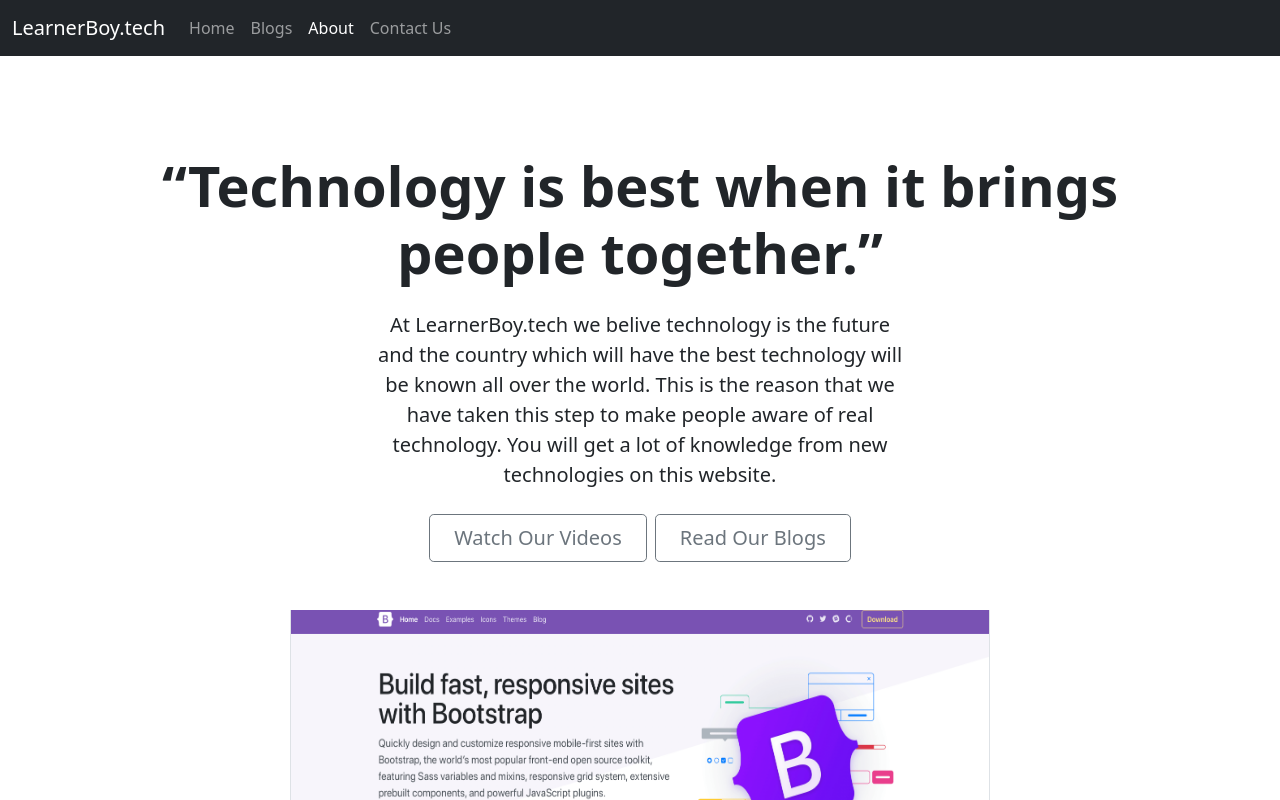
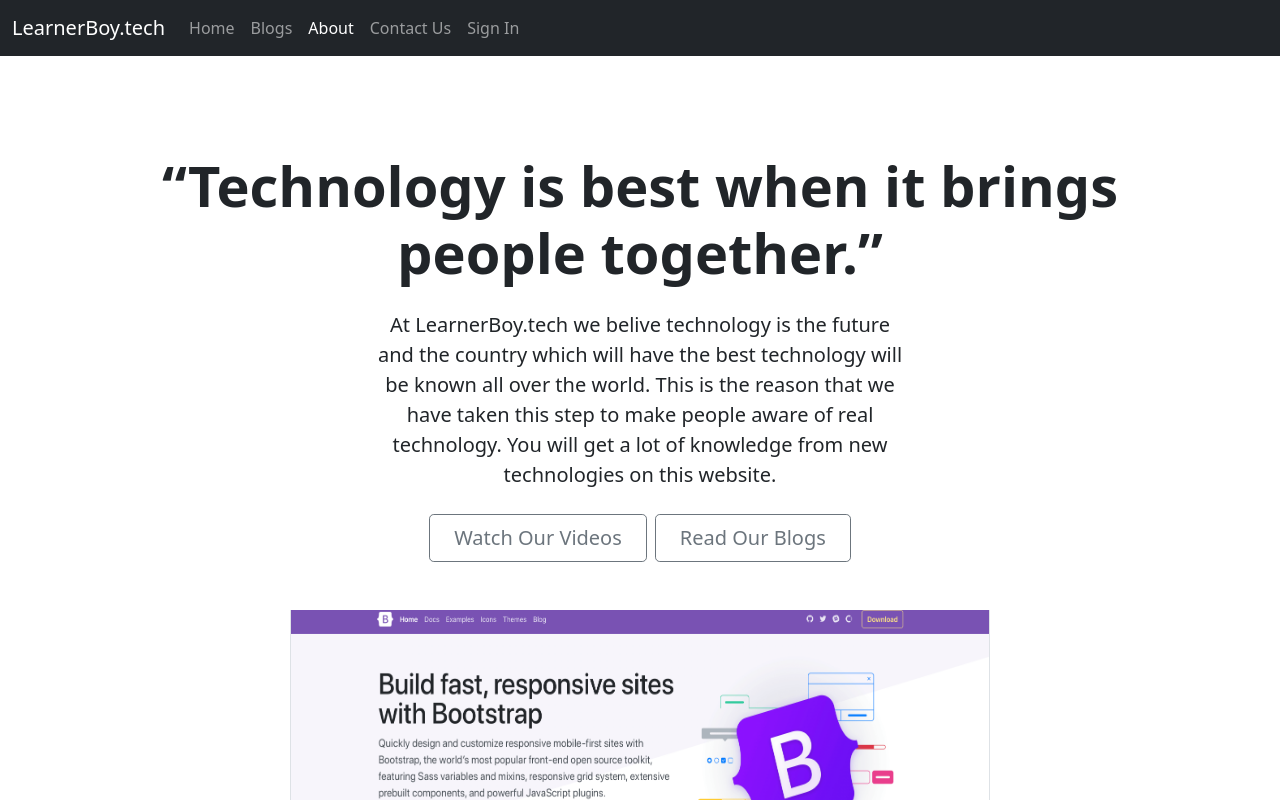
Before and after one commit to heysuraj1/Learner-Front, a Next.js app: page /about in a window 1280 px wide. Shown: the top 800 px of the page. Built offline with nearby package versions, Linux system fonts and the light colour scheme; no server answers.

Commit message:
added gitub signin

```diff
--- a/component/NavBar.js
+++ b/component/NavBar.js
@@ -1,7 +1,15 @@
 import React from "react";
 import Link from "next/link";
 import { useRouter } from "next/router";
+import { signIn, signOut ,useSession } from 'next-auth/client'
+
+
+
+
+
 function NavBar() {
+   const [ session , loading ] = useSession()
+   console.log(session , loading)
   const router = useRouter();
   return (
     <div>
@@ -50,6 +58,38 @@ function NavBar() {
                   <a className={router.pathname == "/contact" ? "active nav-link" : "nav-link"}>Contact Us</a>
                 </Link>
               </li>
+
+              {
+
+                !loading && !session && ( <li className="nav-item">
+                <Link href="/api/auth/signin">
+                  <a onClick={e => {
+                    e.preventDefault()
+                    signIn('github')
+                  }} className={router.pathname == "/contact" ? "active nav-link" : "nav-link"}>Sign In</a>
+                </Link>
+              </li> )
+
+
+              }
+               {
+                 session && (
+                  <li className="nav-item">
+                  <Link href="/api/auth/signout">
+                    <a onClick={e => {
+                      e.preventDefault()
+                      signOut()
+                    }} className={router.pathname == "/contact" ? "active nav-link" : "nav-link"}>Sign Out</a>
+                  </Link>
+                </li>
+                 )
+               }
+
+
+
+
+
+
             </ul>
             {/* <form className="d-flex">
               <input
--- a/package.json
+++ b/package.json
@@ -11,6 +11,7 @@
     "axios": "^0.24.0",
     "mongodb": "^4.2.0",
     "next": "12.0.4",
+    "next-auth": "^3.29.0",
     "nprogress": "^0.2.0",
     "react": "17.0.2",
     "react-dom": "17.0.2"
```
Also changed, not shown: pages/api/auth/[...nextauth].js (added, +12 -0 lines), 1 other file (tests, documents, lock files or other folders).
